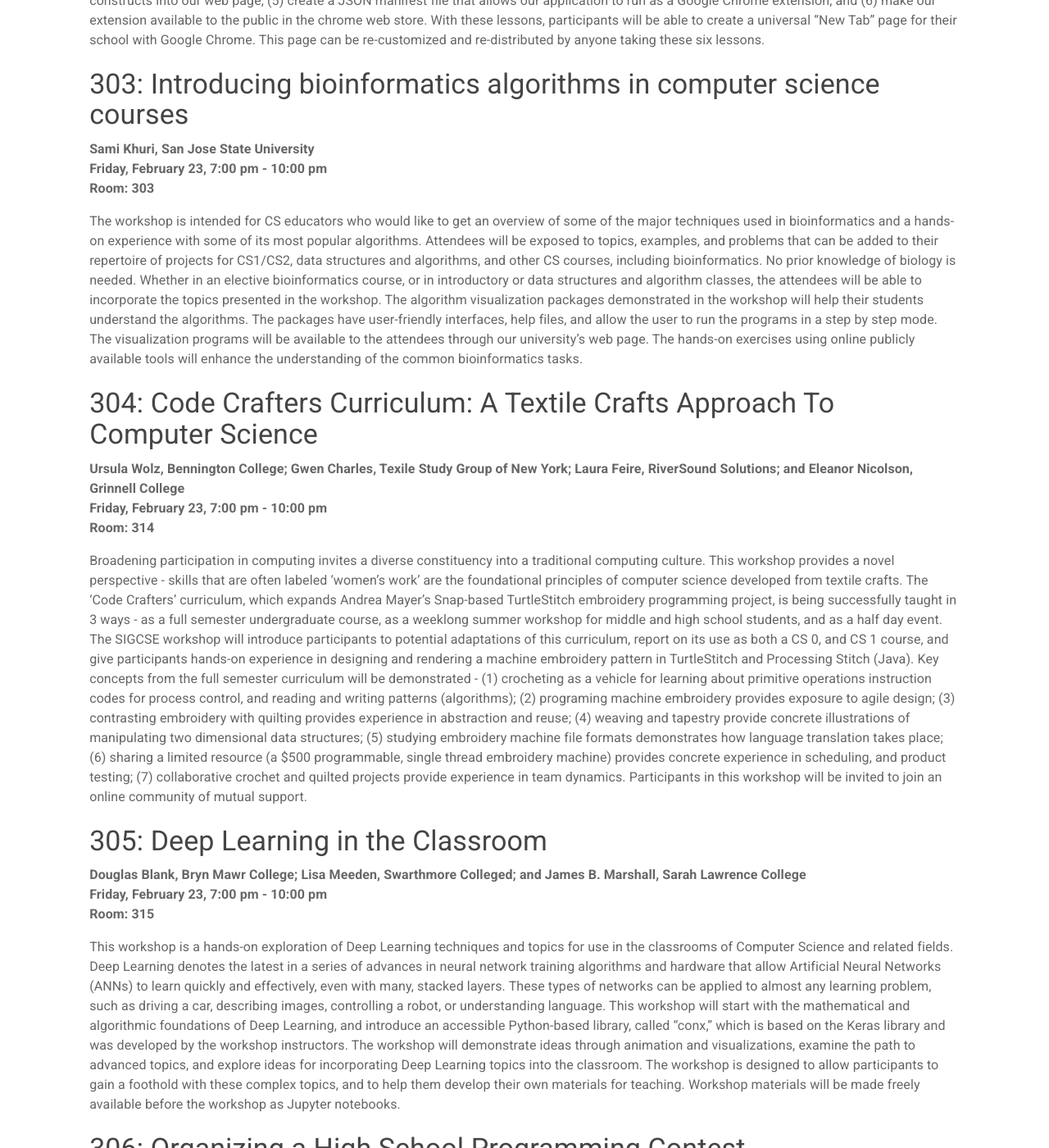
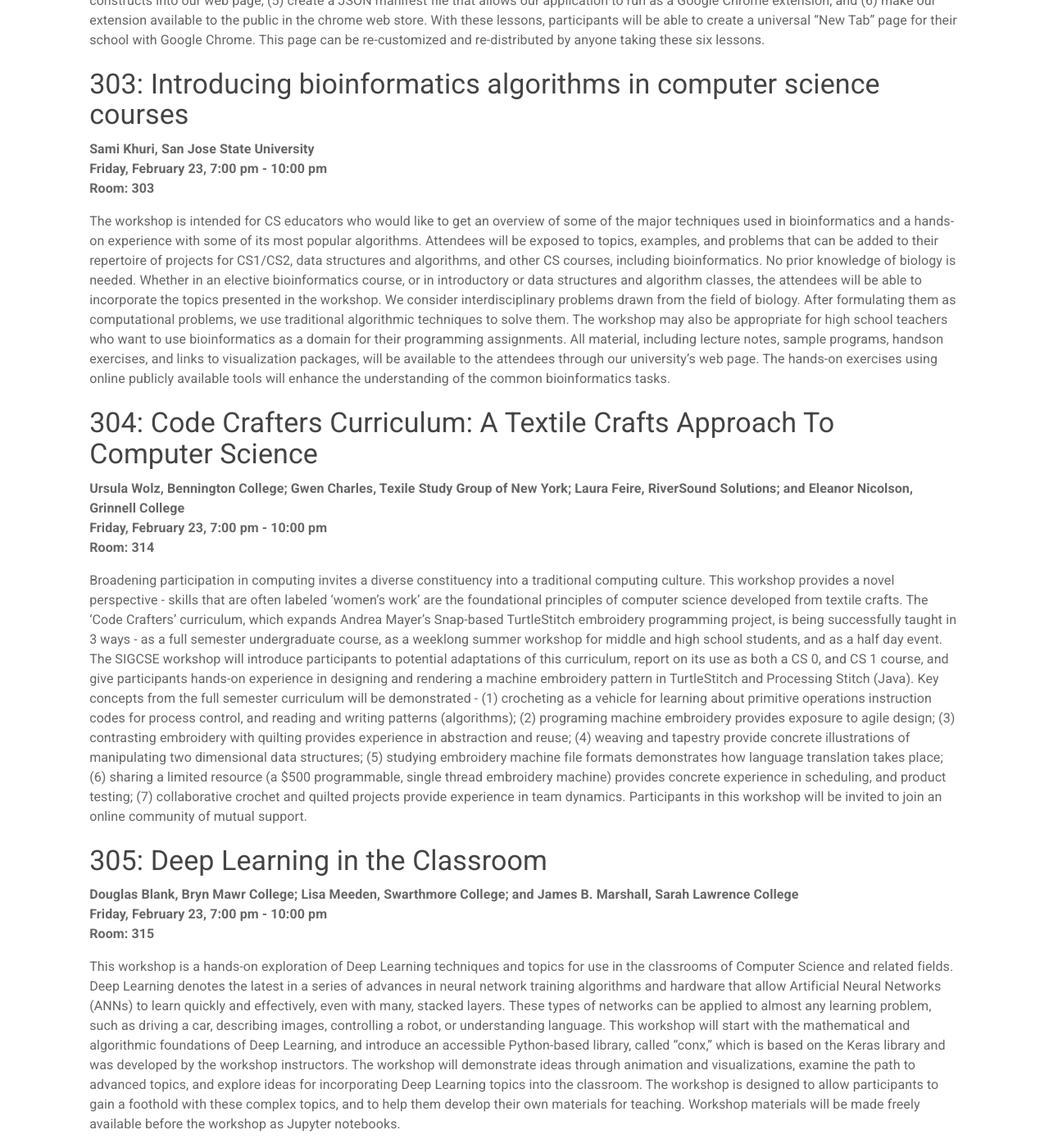
Before and after one commit to sigcsets/sigcse2018, a Jekyll site: the page built from attendees/workshops.md, in a window 1280 px wide and 1400 px high, scrolled down 6160 px. Shown: the whole window at 82% size. Built offline with Jekyll 4.4.1, drawn with Linux system fonts in a browser that asks for light colours; some of the changed text lies outside the part shown.

Commit message:
updates to workshops

```diff
--- a/_data/workshops.yml
+++ b/_data/workshops.yml
@@ -148,8 +148,7 @@
   title: "Introducing bioinformatics algorithms in computer science courses"
   room: 303
   presenters: Sami Khuri, San Jose State University
-  abstract: The workshop is intended for CS educators who would like to get an overview of some of the major techniques used in bioinformatics and a hands-on experience with some of its most popular algorithms. Attendees will be exposed to topics, examples, and problems that can be added to their repertoire of projects for CS1/CS2, data structures and algorithms, and other CS courses, including bioinformatics. No prior knowledge of biology is needed. Whether in an elective bioinformatics course, or in introductory or data structures and algorithm classes, the attendees will be able to incorporate the topics presented in the workshop. The algorithm visualization packages demonstrated in the workshop will help their students understand the algorithms. The packages have user-friendly interfaces, help files, and allow the user to run the programs in a step by step mode. The visualization programs will be available to the attendees through our university's web page. The hands-on exercises using online publicly available tools will enhance the understanding of the common bioinformatics tasks.
-
+  abstract: The workshop is intended for CS educators who would like to get an overview of some of the major techniques used in bioinformatics and a hands-on experience with some of its most popular algorithms. Attendees will be exposed to topics, examples, and problems that can be added to their repertoire of projects for CS1/CS2, data structures and algorithms, and other CS courses, including bioinformatics. No prior knowledge of biology is needed. Whether in an elective bioinformatics course, or in introductory or data structures and algorithm classes, the attendees will be able to incorporate the topics presented in the workshop. We consider interdisciplinary problems drawn from the field of biology. After formulating them as computational problems, we use traditional algorithmic techniques to solve them. The workshop may also be appropriate for high school teachers who want to use bioinformatics as a domain for their programming assignments. All material, including lecture notes, sample programs, handson exercises, and links to visualization packages, will be available to the attendees through our university's web page. The hands-on exercises using online publicly available tools will enhance the understanding of the common bioinformatics tasks.
 
 
 - number: 304
@@ -169,7 +168,7 @@
   date: Friday, February 23, 7:00 pm - 10:00 pm
   title: "Deep Learning in the Classroom"
   room: 315
-  presenters: Douglas Blank, Bryn Mawr College; Lisa Meeden, Swarthmore Colleged; and James B. Marshall, Sarah Lawrence College
+  presenters: Douglas Blank, Bryn Mawr College; Lisa Meeden, Swarthmore College; and James B. Marshall, Sarah Lawrence College
   abstract: This workshop is a hands-on exploration of Deep Learning techniques and topics for use in the classrooms of Computer Science and related fields. Deep Learning denotes the latest in a series of advances in neural network training algorithms and hardware that allow Artificial Neural Networks (ANNs) to learn quickly and effectively, even with many, stacked layers. These types of networks can be applied to almost any learning problem, such as driving a car, describing images, controlling a robot, or understanding language. This workshop will start with the mathematical and algorithmic foundations of Deep Learning, and introduce an accessible Python-based library, called "conx," which is based on the Keras library and was developed by the workshop instructors. The workshop will demonstrate ideas through animation and visualizations, examine the path to advanced topics, and explore ideas for incorporating Deep Learning topics into the classroom. The workshop is designed to allow participants to gain a foothold with these complex topics, and to help them develop their own materials for teaching. Workshop materials will be made freely available before the workshop as Jupyter notebooks.
 
 
@@ -258,7 +257,7 @@
   title: "Designing Classroom Activities to Improve Student Engagement and Learning"
   room: 301
   presenters: Leland Beck and Alexander Chizhik, San Diego State University
-  abstract: Many approaches to active learning rely on a set of tasks that help students engage cognitively with the material. Studies have shown that this approach can significantly improve student learning. However, for best results it is not enough simply to have students solve problems - the activities must be carefully designed to produce the desired learning outcomes. In many cases, it is helpful to define a sequence of activities that lead students though a developmental progression toward a desired learning goal. This kind of approach is sometimes described in educational research as a "learning trajectory." In this workshop, we will help you get started on the path to developing your own active learning classroom activities. We'll begin by looking at examples that have been used successfully in a variety of different courses, and discussing some of the principles involved. Participants will be encouraged to bring examples of topics they have found challenging to teach. We'll work together with you to help develop possible approaches and get started on the design of active learning activities to address those topics.
+  abstract: Many approaches to active learning rely on a set of tasks that help students engage cognitively with the material. Studies have shown that this approach can significantly improve student learning. However, for best results it is not enough simply to have students solve problems - the activities must be carefully designed to produce the desired learning outcomes. In many cases, it is helpful to define a sequence of activities that lead students though a developmental progression toward a desired learning goal. This kind of approach is sometimes described in educational research as a "learning trajectory." In this workshop, we will help you get started on the path to developing your own active learning classroom activities. We'll begin by looking at examples that have been used successfully in a variety of different courses, and discussing some of the principles involved. Participants will be encouraged to bring examples of topics they have found challenging to teach. We'll work together with you to help develop possible approaches and get started on the design of active learning activities to address those topics. Participants will be reimbursed for the workshop registration fee from an NSF grant.
 
 
 
```
